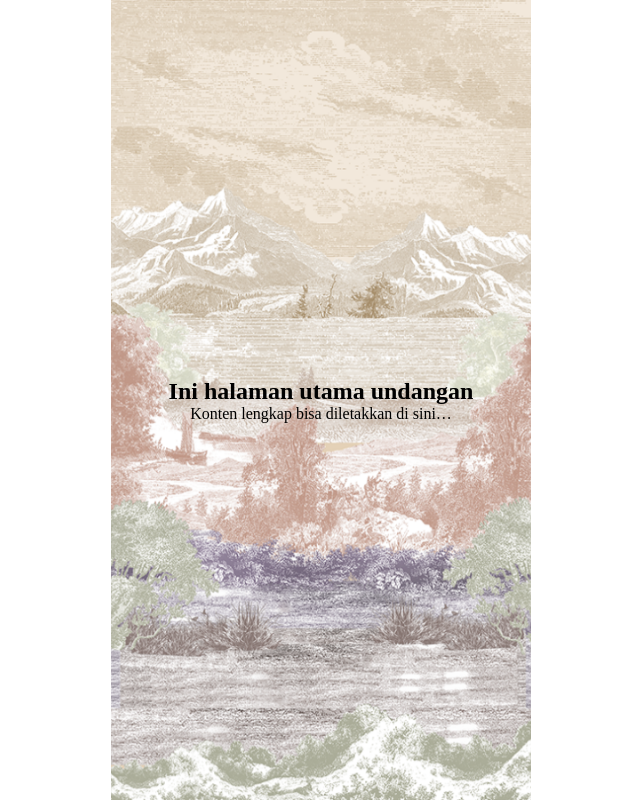
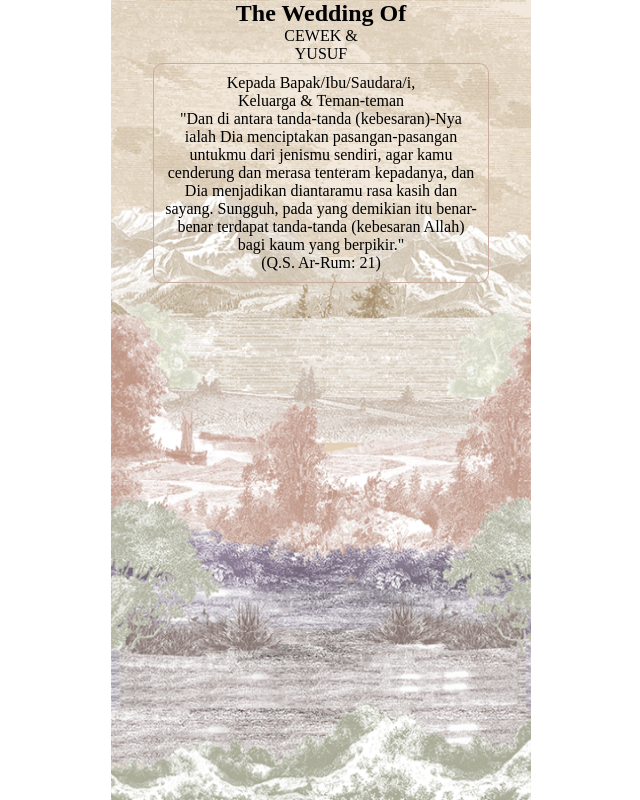
Before and after one commit to rasyiddani/invitation-1, a plain HTML site: page index.html in a window 1280 px wide. Both pictures are taken after a click on the button "Buka Undangan". Shown: the whole page, without its empty margins (319-959 px from the left). Drawn offline with nearby package versions, Linux system fonts and the light colour scheme.

Commit message:
divide section

```diff
--- a/index.html
+++ b/index.html
@@ -39,9 +39,32 @@
 
   <!-- Main Page -->
   <section id="mainPage" style="display:none; background:#fff;">
-    <div class="inner-wrapper" style="display:flex; flex-direction:column; justify-content:center; align-items:center;">
-      <h2>Ini halaman utama undangan</h2>
-      <p>Konten lengkap bisa diletakkan di sini…</p>
+    <div class="inner-wrapper">
+      <div class="section-intro" >
+        <div class="wedding-name" style="text-align: center;">
+          <h2>The Wedding Of</h2>
+          <p>CEWEK &</p>
+          <p>YUSUF</p>
+        </div>
+        <div class="card-invit">
+          <p>Kepada Bapak/Ibu/Saudara/i,</p>
+          <p>Keluarga & Teman-teman</p>
+          <p>"Dan di antara tanda-tanda (kebesaran)-Nya ialah Dia menciptakan pasangan-pasangan untukmu dari jenismu sendiri, agar kamu cenderung dan merasa tenteram kepadanya, dan Dia menjadikan diantaramu rasa kasih dan sayang. Sungguh, pada yang demikian itu benar-benar terdapat tanda-tanda (kebesaran Allah) bagi kaum yang berpikir."</p>
+          <p>(Q.S. Ar-Rum: 21)</p>
+        </div>
+      </div>
+      <div class="section-women">
+      </div>
+      <div class="section-men">
+      </div>
+      <div class="section-love-story">
+      </div>
+      <div class="section-detail-wedding">
+      </div>
+      <div class="section-photo-video">
+      </div>
+      <div class="section-thanks">
+      </div>
     </div>
   </section>
 
--- a/style.css
+++ b/style.css
@@ -6,7 +6,7 @@
 body {
   font-family: serif;
   background: #e9dfd4; /* polos kiri kanan */
-  overflow: hidden;
+  overflow-x: hidden;
   display: flex;
   justify-content: center;
   align-items: center;
@@ -25,7 +25,7 @@ section {
   width: 100%;
   max-width: 420px;
   height: 100vh;
-  overflow: hidden;
+  overflow-x: hidden;
   background-image: url("asset/Asset BG Pattern.png");
   background-size: cover;
   background-repeat: no-repeat;
@@ -78,7 +78,7 @@ h1 {
   border: none;
   border-radius: 10px;
   cursor: pointer;
-  opacity: 1;
+  /* opacity: 1; */
   z-index: 12;
 }
 
@@ -104,3 +104,14 @@ h1 {
     font-size: 16px;
   }
 }
+
+.card-invit {
+  text-align: center;
+  border: 1px solid #CBAD9F;
+  border-radius: 10px;
+  width: 80%;
+  position: relative;
+  left: 50%;
+  transform: translate(-50%);
+  padding: 10px;
+}
```
